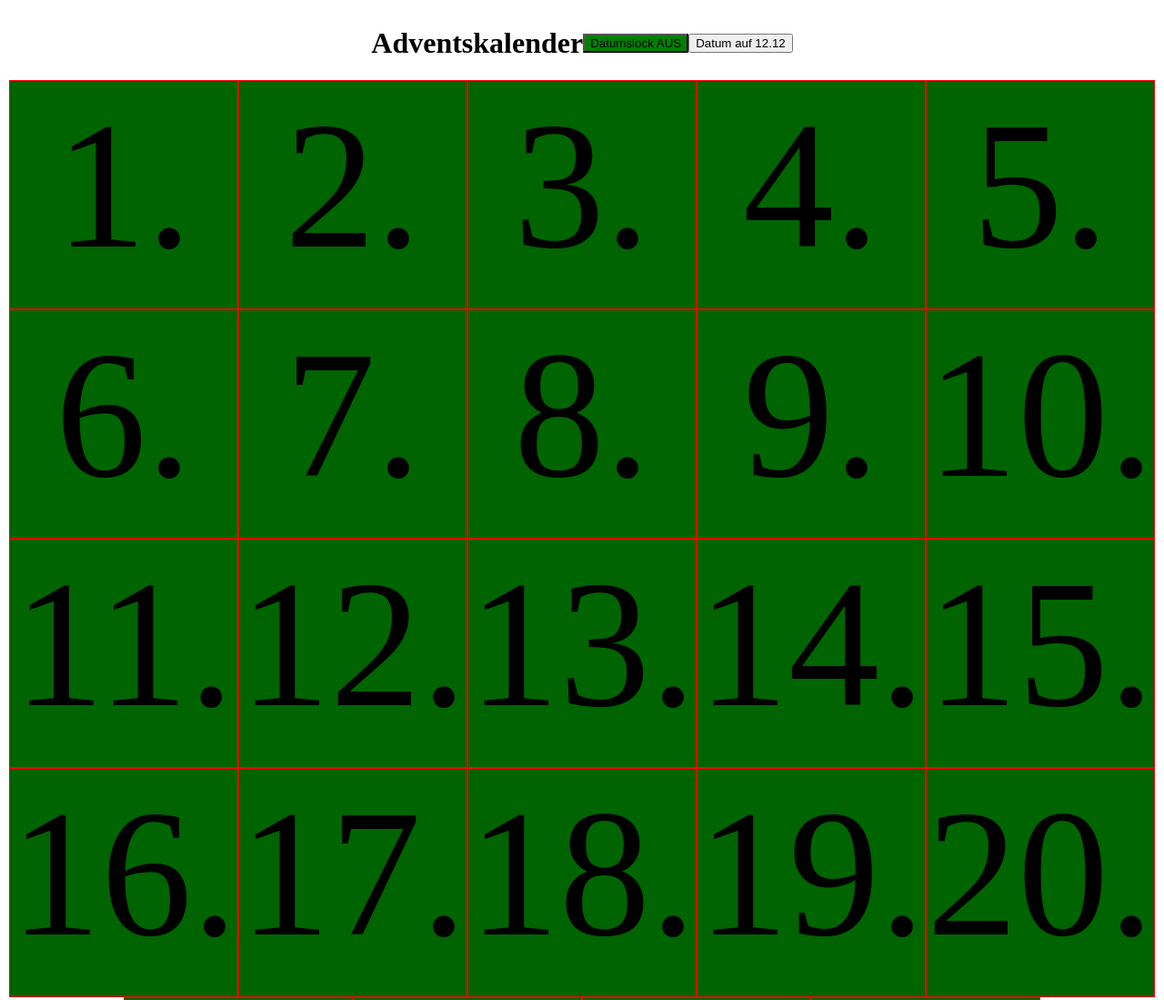
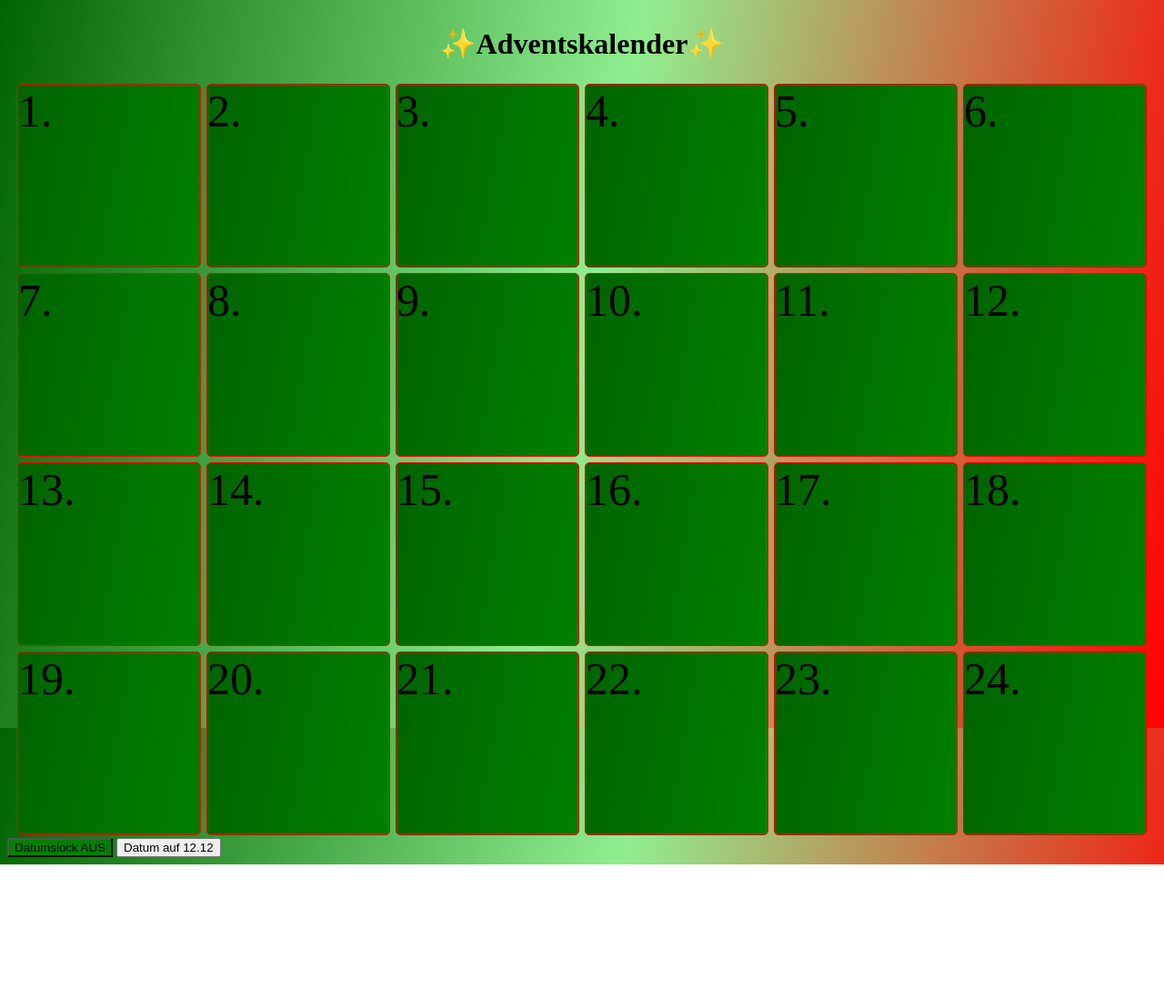
Before and after one commit to KrischanStephan/adventskalender, a plain HTML site: page index.html in a window 1280 px wide. Shown: the top 1099 px of the page at 91% size. After the commit the page ends 950 px from the top, so only its background shows below. Drawn offline with Linux system fonts and the light colour scheme.

Commit message:
aussehen bisschen angepasst

```diff
--- a/index.html
+++ b/index.html
@@ -6,18 +6,19 @@
     <style>
         .kalender{
             display: flex;
-            /*flex-direction: column;*/
             flex-wrap: wrap;
             justify-content: center;
         }
         .toerchen{
-            height: 250px;
-            width: 250px;
+            height: 200px;
+            width: 200px;
             border: 1px solid red;
             align-self: center;
-            font-size: 200px;
-            text-align: center;
-            background-color: darkgreen;
+            font-size: 50px;
+            /*background-color: darkgreen;*/
+            background-image: linear-gradient(280deg, green, darkgreen);
+            margin: 3px;
+            border-radius: 5px;
         }
         header{
             display: flex;
@@ -27,6 +28,11 @@
 
         #buttonLock{
             background-color: green;
+        }
+
+        body{
+            background-image: linear-gradient(280deg, red,lightgreen, darkgreen);
+            background-attachment: fixed;
         }
     </style>
 
@@ -60,11 +66,32 @@
             }
         });
 
-        const emojis = [
-            '😀', '😁', '😂', '😃', '😄', '😅', '😆', '😉', '😊', '🙂',
-            '🙃', '😉', '😌', '😍', '🥰', '😘', '😗', '😙', '😚', '😋',
-            '😛', '😜', '😝', '🤤', '🥴', '🤨'
-        ]
+        const adventskalender = [
+            '🎁 Genieße die Feiertage! 🎁',
+            '🎅 Habt einen schönen Tag! 🎅',
+            '❄️ Bleibt gesund! ❄️',
+            '🧣 Macht es euch gemütlich! 🧣',
+            '☕️ Lasst es euch gut gehen! ☕️',
+            '🎄 Genießt die Zeit mit euren Lieben! 🎄',
+            '🎁 Habt einen schönen Advent! 🎁',
+            '🎅 Macht euch keine Sorgen! 🎅',
+            '🎉 Freut euch auf das neue Jahr! 🎉',
+            '✨ Bleibt positiv! ✨',
+            '🧣 Habt einen guten Rutsch! 🧣',
+            '🎄 Genießt die Feiertage! 🎄',
+            '🎁 Macht es euch gemütlich! 🎁',
+            '☕️ Lasst es euch gut gehen! ☕️',
+            '🎄 Genießt die Zeit mit euren Lieben! 🎄',
+            '🎁 Habt einen schönen Advent! 🎁',
+            '🎅 Macht euch keine Sorgen! 🎅',
+            '🎉 Freut euch auf das neue Jahr! 🎉',
+            '✨ Bleibt positiv! ✨',
+            '🧣 Habt einen guten Rutsch! 🧣',
+            '🎁 Macht es euch gemütlich! 🎁',
+            '☕️ Lasst es euch gut gehen! ☕️',
+            '🎄 Genießt die Feiertage! 🎄',
+            '🎄 Frohe Weihnachten! 🎄'
+        ];
 
 
         const kalender = document.querySelector('.kalender');
@@ -79,40 +106,51 @@
             return date;
         }
 
-        for (let i = 1; i <= 24; i++) {
-            const id = 'tag' + i;
-
+        function erstelleNeuesToerchen(id, i) {
             const neuesToerchen = document.createElement('div');
             neuesToerchen.setAttribute('id', id)
             neuesToerchen.setAttribute('class', 'toerchen');
-            neuesToerchen.textContent = i +'.'
+            neuesToerchen.textContent = i + '.'
+            kalender.appendChild(neuesToerchen);
+        }
 
-            kalender.appendChild(neuesToerchen);
-
-            const toerchen = document.getElementById(id);
-            toerchen.addEventListener('click', ()=>{
+        function addClickEventToToerchen(toerchen, i) {
+            toerchen.addEventListener('click', () => {
 
                 const date = holeDatum();
                 const esIstSoWeit = date.getMonth() === 11 && date.getDate() >= i;
 
-                if(esIstSoWeit || !datumsLock){
-                    toerchen.textContent = emojis[i];
+                if (esIstSoWeit || !datumsLock) {
+                    toerchen.textContent = adventskalender[i-1];
+                    toerchen.style.fontSize = '34px';
                 }
             });
-            toerchen.addEventListener('mouseover', ()=>{
+        }
 
+        function addMouseOverEventToToerchen(toerchen, i) {
+            toerchen.addEventListener('mouseover', () => {
                 const date = holeDatum();
 
                 const esIstSoWeit = date.getMonth() === 11 && date.getDate() >= i;
-                if(esIstSoWeit || !datumsLock){
-                    toerchen.style.backgroundColor = 'green'
+                if (esIstSoWeit || !datumsLock) {
+                    toerchen.style.backgroundImage = 'linear-gradient(280deg, lightgrey,darkgreen, darkgreen)'
                 } else {
-                    toerchen.style.backgroundColor = 'red'
+                    toerchen.style.backgroundImage = 'linear-gradient(280deg, red, darkgreen, darkgreen)'
                 }
             });
-            toerchen.addEventListener('mouseout', ()=>{
-                toerchen.style.backgroundColor = 'darkgreen'
+            toerchen.addEventListener('mouseout', () => {
+                toerchen.style.backgroundImage = 'linear-gradient(280deg, green, darkgreen)'
             });
+        }
+
+        for (let i = 1; i <= 24; i++) {
+            const id = 'tag' + i;
+
+            erstelleNeuesToerchen(id, i);
+
+            const toerchen = document.getElementById(id);
+            addClickEventToToerchen(toerchen, i);
+            addMouseOverEventToToerchen(toerchen, i);
         }
 
 
@@ -126,12 +164,13 @@
 </head>
 <body>
     <header>
-        <h1>Adventskalender</h1>
-        <button id="buttonLock">Datumslock AUS</button>
-        <button id="buttonSim">Datum auf 12.12</button>
+        <h1>✨Adventskalender✨</h1>
+
     </header>
     <section class="kalender">
 <!--        <div class="toerchen" id="tag1">1.</div>-->
     </section>
+    <button id="buttonLock">Datumslock AUS</button>
+    <button id="buttonSim">Datum auf 12.12</button>
 </body>
 </html>
```
